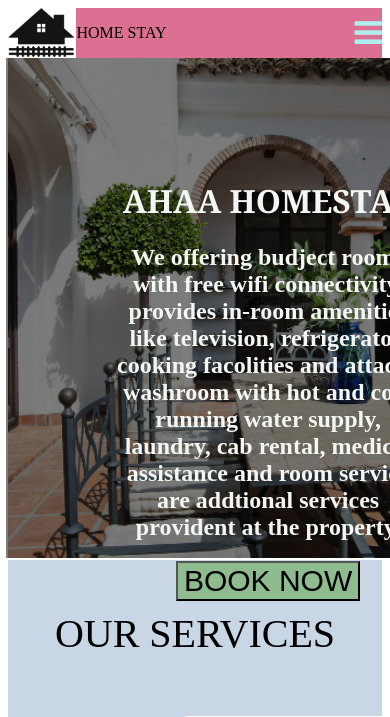
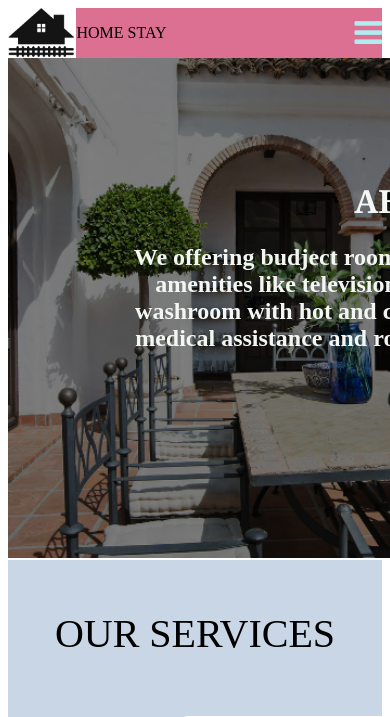
Before and after one commit to AahaSolutions1/HomestayProject, a PHP site: the page made by home - Copy.html in a window 390 px wide; the page is wider, and only the part inside the window is pictured. Shown: the top 717 px of that part. Run offline with PHP 8.4, Linux system fonts and the light colour scheme.

Commit message:
card1.css

```diff
--- a/card1.css
+++ b/card1.css
@@ -161,10 +161,15 @@ h3
 @media screen and (max-width: 1020px){
 .color{
   height:400px;
-  width:78%;
-  padding-left:110px;
-  padding-right: 90px;
-
+  width:747px;
+  /* padding-left:100px; */
+  /* padding-right: 90px; */
+  position:relative;
+  /* padding-top:200px; */
+  top:-100px;
+  left: -120px;
+  /* right:-300px; */
+  bottom:300px;
 }
     .map iframe
     {
```
